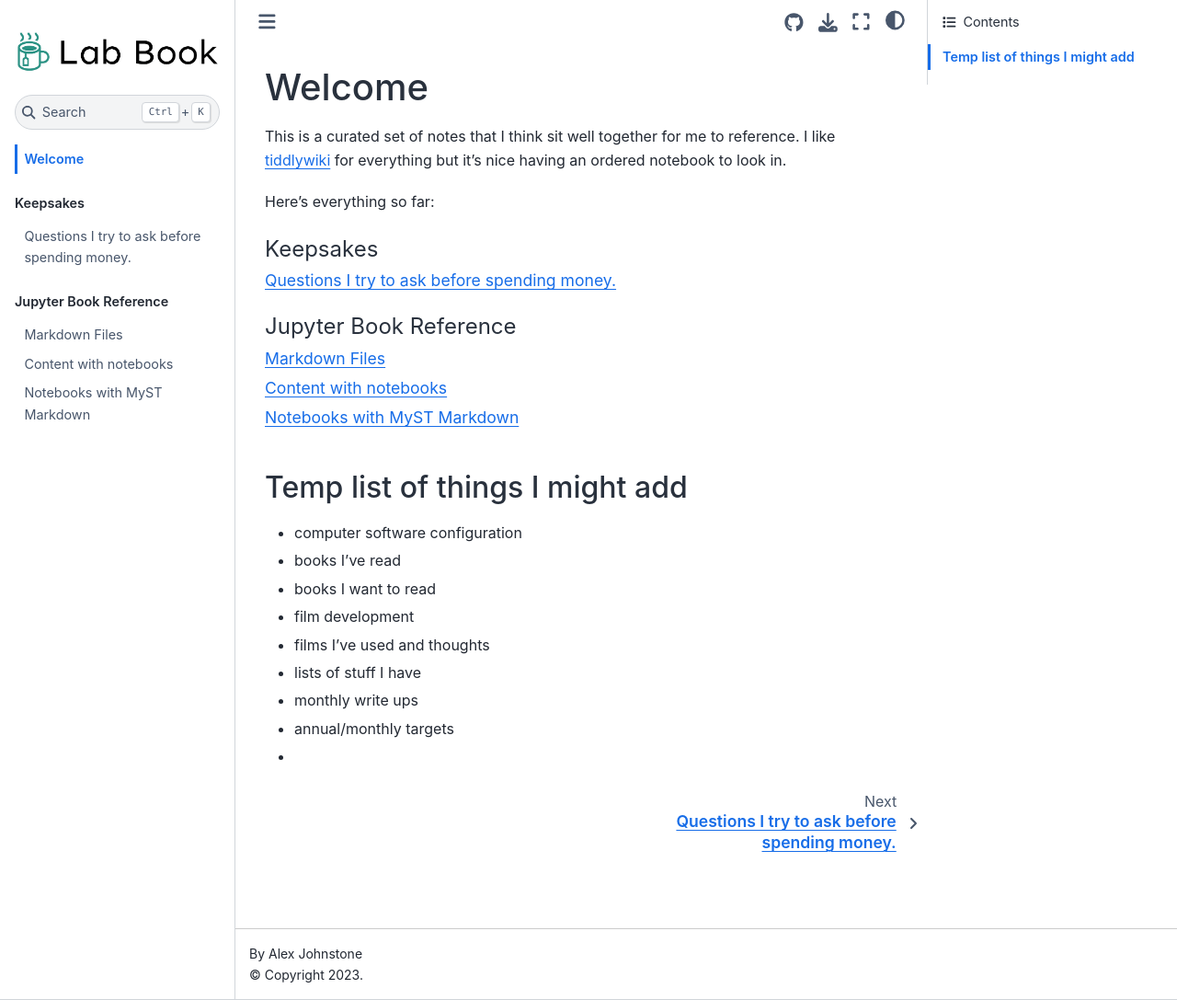
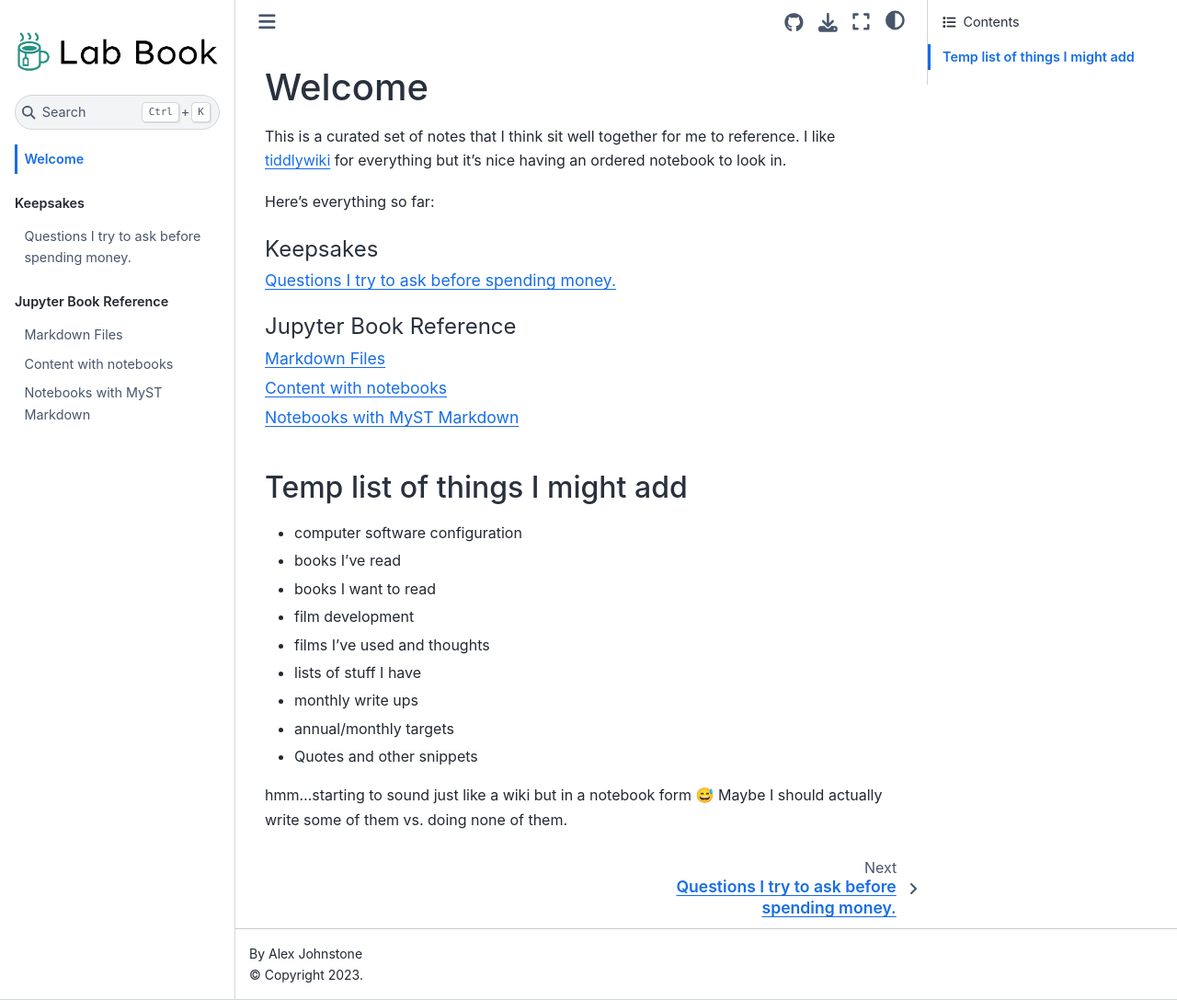
Before and after one commit to alexjj/labbook, a Jupyter Book: the page built from intro.md, in a window 1280 px wide and 1087 px high. Shown: the whole window at 92% size. Built offline with Jupyter Book 1.0.4 settings and Sphinx 7.4.7 and the Sphinx Book theme 1.1.4, drawn with Linux system fonts in a browser that asks for light colours.

Commit message:
updates to main page

```diff
--- a/intro.md
+++ b/intro.md
@@ -17,4 +17,6 @@ Here's everything so far:
 * lists of stuff I have
 * monthly write ups
 * annual/monthly targets
-*
+* Quotes and other snippets
+
+hmm...starting to sound just like a wiki but in a notebook form 😅 Maybe I should actually write some of them vs. doing none of them.
```
